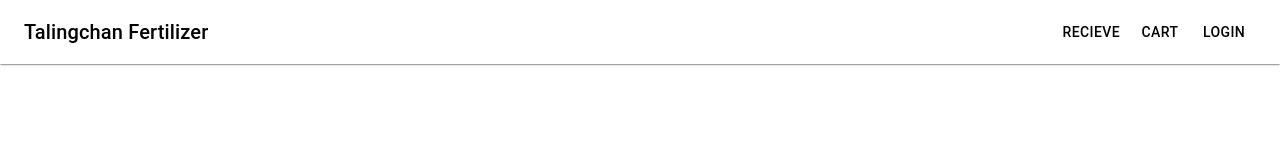
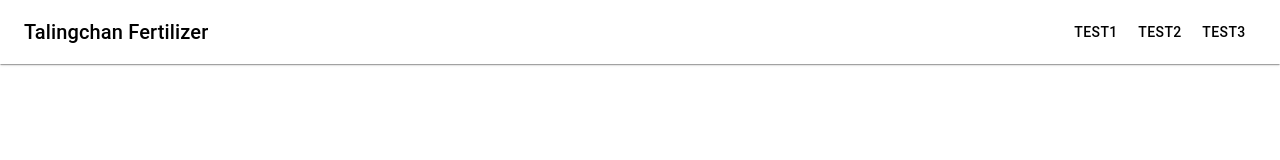
Before and after one commit to Yong509/talingchan-frontend, a Next.js app: page / in a window 1280 px wide. Shown: the top 160 px of the page. Built offline with nearby package versions, Linux system fonts and the light colour scheme.

Commit message:
refactor props menu button and recreate test

```diff
--- a/components/common/custom_app_bar.tsx
+++ b/components/common/custom_app_bar.tsx
@@ -1,4 +1,4 @@
-import { useState } from "react";
+import React, { MouseEventHandler, useState } from "react";
 import Box from "@mui/material/Box";
 import Divider from "@mui/material/Divider";
 import List from "@mui/material/List";
@@ -9,11 +9,16 @@ import Typography from "@mui/material/Typography";
 import MenuIcon from "@mui/icons-material/Menu";
 import { AppBar, Toolbar, IconButton, Button, Drawer } from "@mui/material";
 
+interface buttonProps{
+  buttonTitle: string,
+  onClick: MouseEventHandler<HTMLDivElement>
+}
+
 interface appBarProps {
   id: string,
-  title?: string;
-  menu?: Array<string>;
-  window?: () => Window;
+  title?: string,
+  button?: Array<buttonProps>,
+  window?: () => Window
 }
 
 const drawerWidth = 240;
@@ -36,10 +41,10 @@ const CustomAppBar: React.FC<appBarProps> = (props: appBarProps) => {
       </Typography>
       <Divider />
       <List>
-        {props.menu?.map((item) => (
-          <ListItem key={item} disablePadding>
-            <ListItemButton sx={{ textAlign: "center" }}>
-              <ListItemText primary={item} />
+        {props.button?.map((item:buttonProps,index:number) => (
+          <ListItem key={item.buttonTitle} disablePadding>
+            <ListItemButton sx={{ textAlign: "center" }} onClick={item.onClick}>
+              <ListItemText primary={item.buttonTitle} />
             </ListItemButton>
           </ListItem>
         ))}
@@ -73,10 +78,11 @@ const CustomAppBar: React.FC<appBarProps> = (props: appBarProps) => {
               {props.title ? props.title : 'Talingchan Fertilizer'}
             </Typography>
             <Box sx={{ display: { xs: "none", sm: "block" } }}>
-              {props.menu?.map((item) => (
+              {props.button?.map((item:buttonProps,index:number) => (
                 <Button
-                    id={item}
-                  key={item}
+                  id={item.buttonTitle}
+                  key={item.buttonTitle}
+                  onClick={()=>{item.onClick}}
                   sx={{
                     color: "black",
                     "&:hover": {
@@ -84,7 +90,7 @@ const CustomAppBar: React.FC<appBarProps> = (props: appBarProps) => {
                     },
                   }}
                 >
-                  {item}
+                  {item.buttonTitle}
                 </Button>
               ))}
             </Box>
@@ -97,7 +103,7 @@ const CustomAppBar: React.FC<appBarProps> = (props: appBarProps) => {
             open={mobileOpen}
             onClose={handleDrawerToggle}
             ModalProps={{
-              keepMounted: true, // Better open performance on mobile.
+              keepMounted: true,
             }}
             sx={{
               display: { xs: "block", sm: "none" },
--- a/pages/index.tsx
+++ b/pages/index.tsx
@@ -5,7 +5,7 @@ import CustomAppBar from "components/common/custom_app_bar";
 const Home: NextPage = () => {
   return (
    <>
-     <CustomAppBar title="Talingchan Fertilizer" menu={['Recieve', 'Cart', 'Login']} id={"HomeAppBar"}/>
+     <CustomAppBar title="Talingchan Fertilizer"  button={[{ buttonTitle: "Test1", onClick: () => {} },{ buttonTitle: "Test2", onClick: () => {} },{ buttonTitle: "Test3", onClick: () => {} }]} id={"HomeAppBar"}/>
    </>
   );
 };
```
Also changed, not shown: 2 other files (tests, documents, lock files or other folders).
